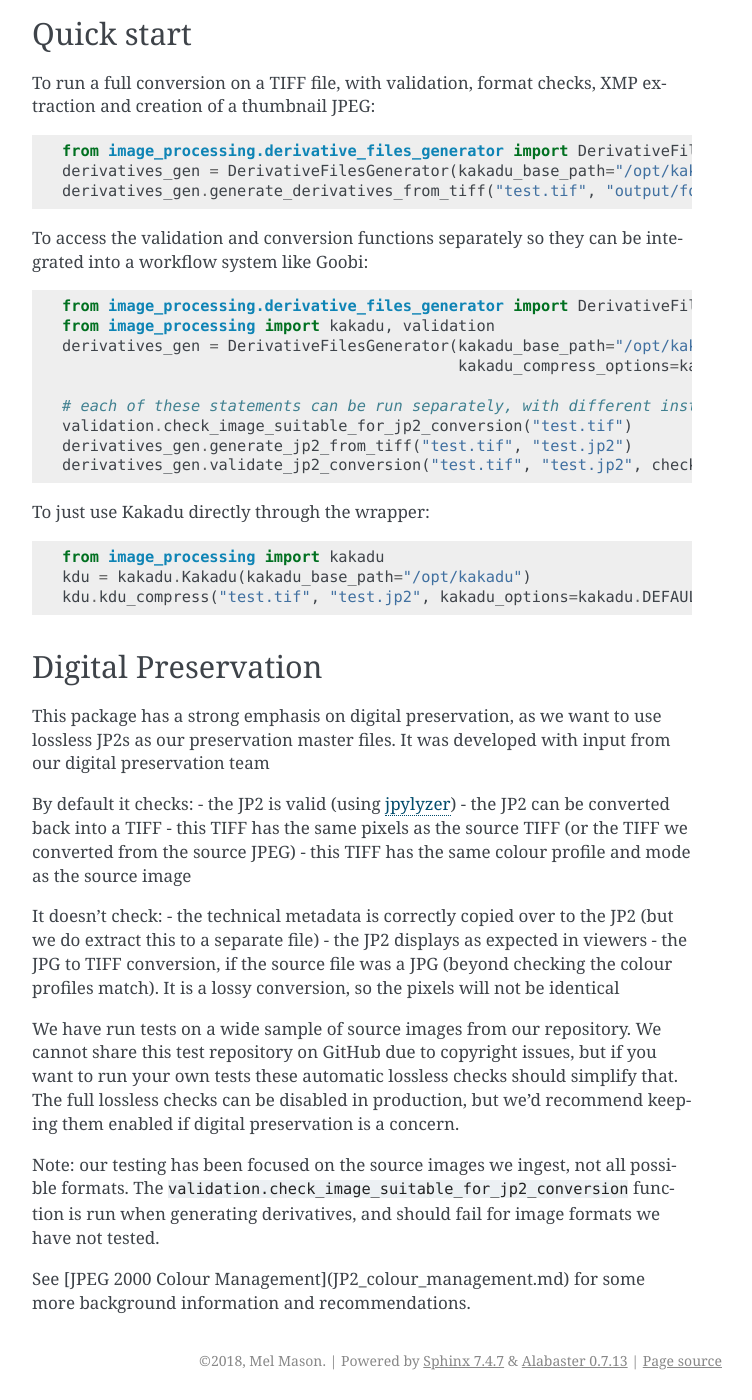
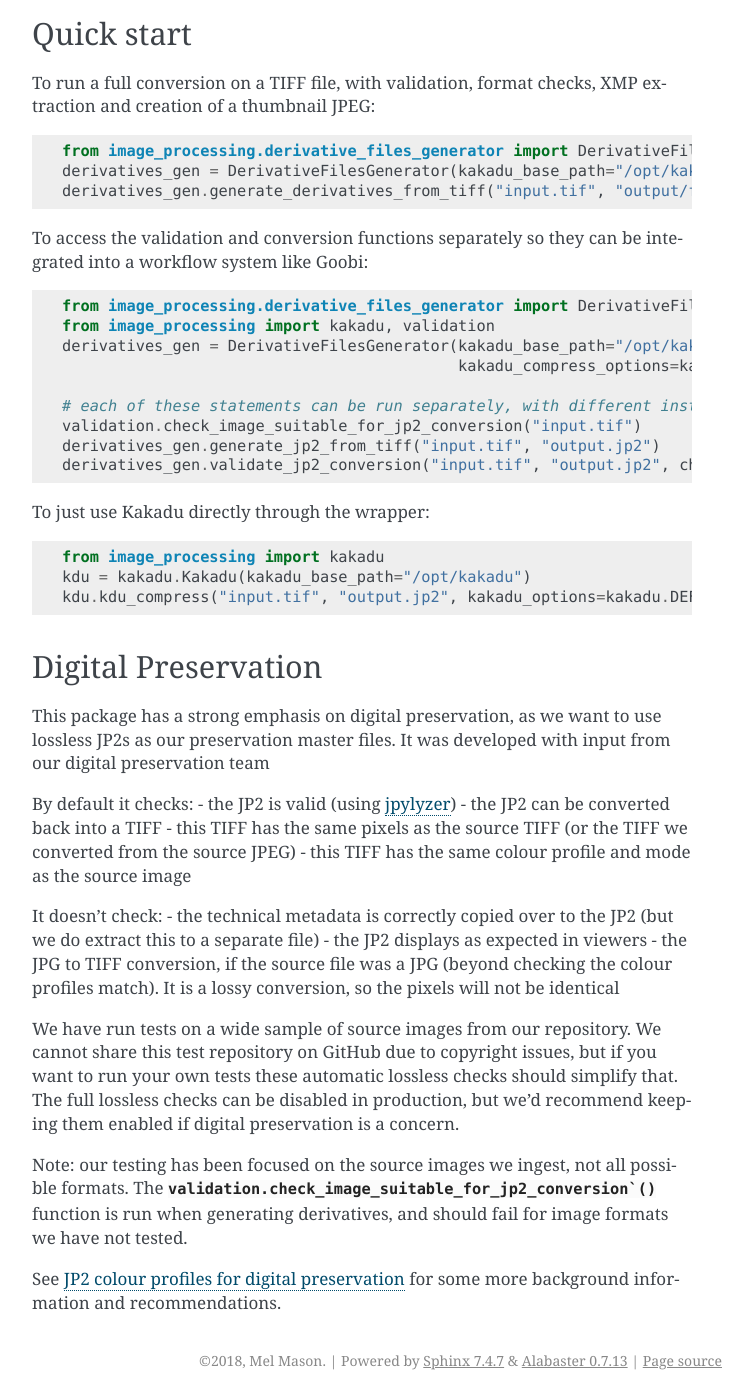
Before and after one commit to bodleian/image-processing, a Sphinx documentation site: the page built from docs/readme.rst, in a window 1280 px wide and 1400 px high, scrolled down 1237 px. Shown: the whole window, without its empty margins (388-1140 px from the left). Built offline with Sphinx 7.4.7, drawn with Linux system fonts in a browser that asks for light colours.

Commit message:
Added jp2 colour management to readthedocs. Minor fixes

```diff
--- a/README.rst
+++ b/README.rst
@@ -21,7 +21,7 @@
 - Compatible with both Python 2.7 and 3
 
 Dependencies
-************
+~~~~~~~~~~~~
 - `Exiftool`_
     - ``yum install perl-Image-ExifTool``
     - ``apt install exiftool``
@@ -49,7 +49,7 @@
 
     from image_processing.derivative_files_generator import DerivativeFilesGenerator
     derivatives_gen = DerivativeFilesGenerator(kakadu_base_path="/opt/kakadu")
-    derivatives_gen.generate_derivatives_from_tiff("test.tif", "output/folder")
+    derivatives_gen.generate_derivatives_from_tiff("input.tif", "output/folder")
 
 
 To access the validation and conversion functions separately so they can be integrated into a workflow system like Goobi:
@@ -61,16 +61,16 @@
                                                kakadu_compress_options=kakadu.DEFAULT_LOSSLESS_COMPRESS_OPTIONS)
 
     # each of these statements can be run separately, with different instances of DerivativeFilesGenerator
-    validation.check_image_suitable_for_jp2_conversion("test.tif")
-    derivatives_gen.generate_jp2_from_tiff("test.tif", "test.jp2")
-    derivatives_gen.validate_jp2_conversion("test.tif", "test.jp2", check_lossless=True)
+    validation.check_image_suitable_for_jp2_conversion("input.tif")
+    derivatives_gen.generate_jp2_from_tiff("input.tif", "output.jp2")
+    derivatives_gen.validate_jp2_conversion("input.tif", "output.jp2", check_lossless=True)
 
 To just use Kakadu directly through the wrapper:
 ::
 
     from image_processing import kakadu
     kdu = kakadu.Kakadu(kakadu_base_path="/opt/kakadu")
-    kdu.kdu_compress("test.tif", "test.jp2", kakadu_options=kakadu.DEFAULT_LOSSLESS_COMPRESS_OPTIONS)
+    kdu.kdu_compress("input.tif", "output.jp2", kakadu_options=kakadu.DEFAULT_LOSSLESS_COMPRESS_OPTIONS)
 
 Digital Preservation
 --------------------
@@ -90,6 +90,6 @@
 
 We have run tests on a wide sample of source images from our repository. We cannot share this test repository on GitHub due to copyright issues, but if you want to run your own tests these automatic lossless checks should simplify that. The full lossless checks can be disabled in production, but we'd recommend keeping them enabled if digital preservation is a concern.
 
-Note: our testing has been focused on the source images we ingest, not all possible formats. The ``validation.check_image_suitable_for_jp2_conversion`` function is run when generating derivatives, and should fail for image formats we have not tested.
+Note: our testing has been focused on the source images we ingest, not all possible formats. The :func:`validation.check_image_suitable_for_jp2_conversion`` function is run when generating derivatives, and should fail for image formats we have not tested.
 
-See [JPEG 2000 Colour Management](JP2_colour_management.md) for some more background information and recommendations.
+See :doc:`jp2_colour_management` for some more background information and recommendations.
```
Also changed, not shown: docs/index.rst (+7 -7 lines), docs/jp2_colour_management.rst (renamed from jp2_colour_management.rst, +5 -10 lines).
